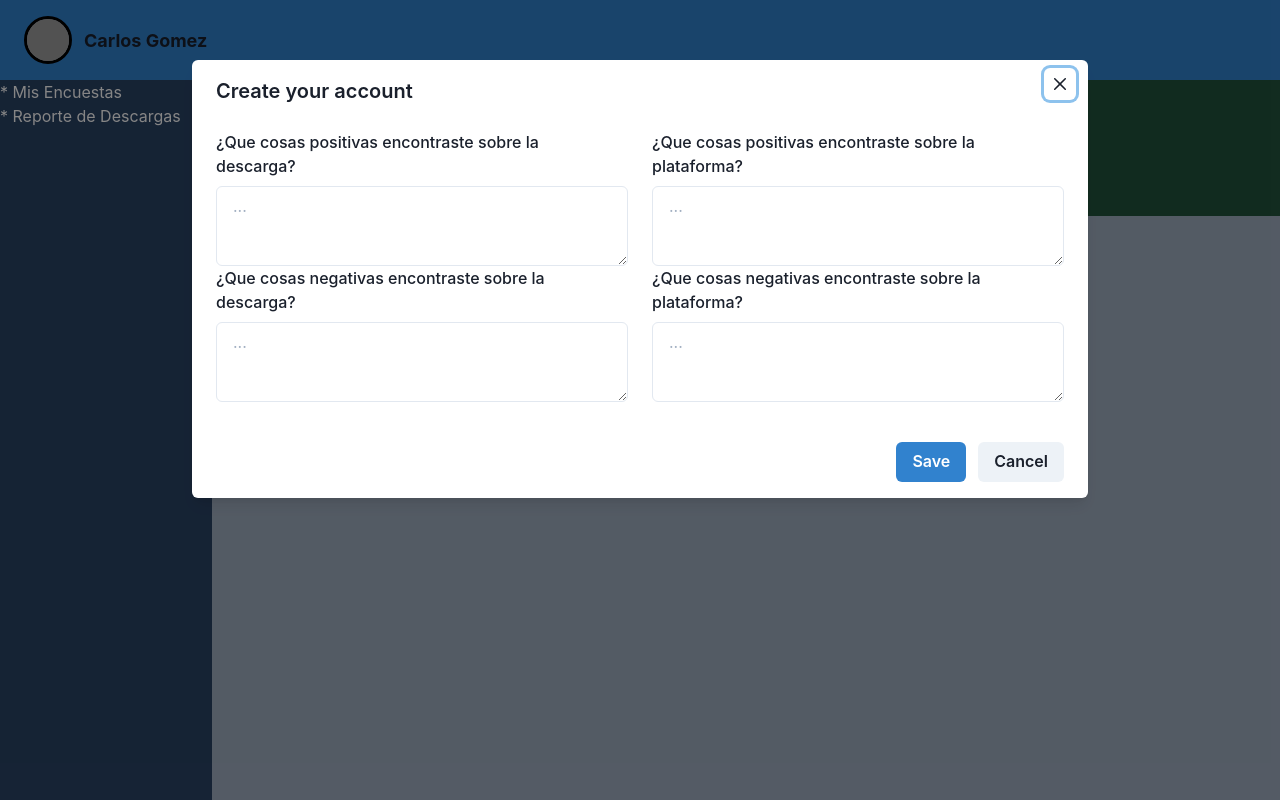
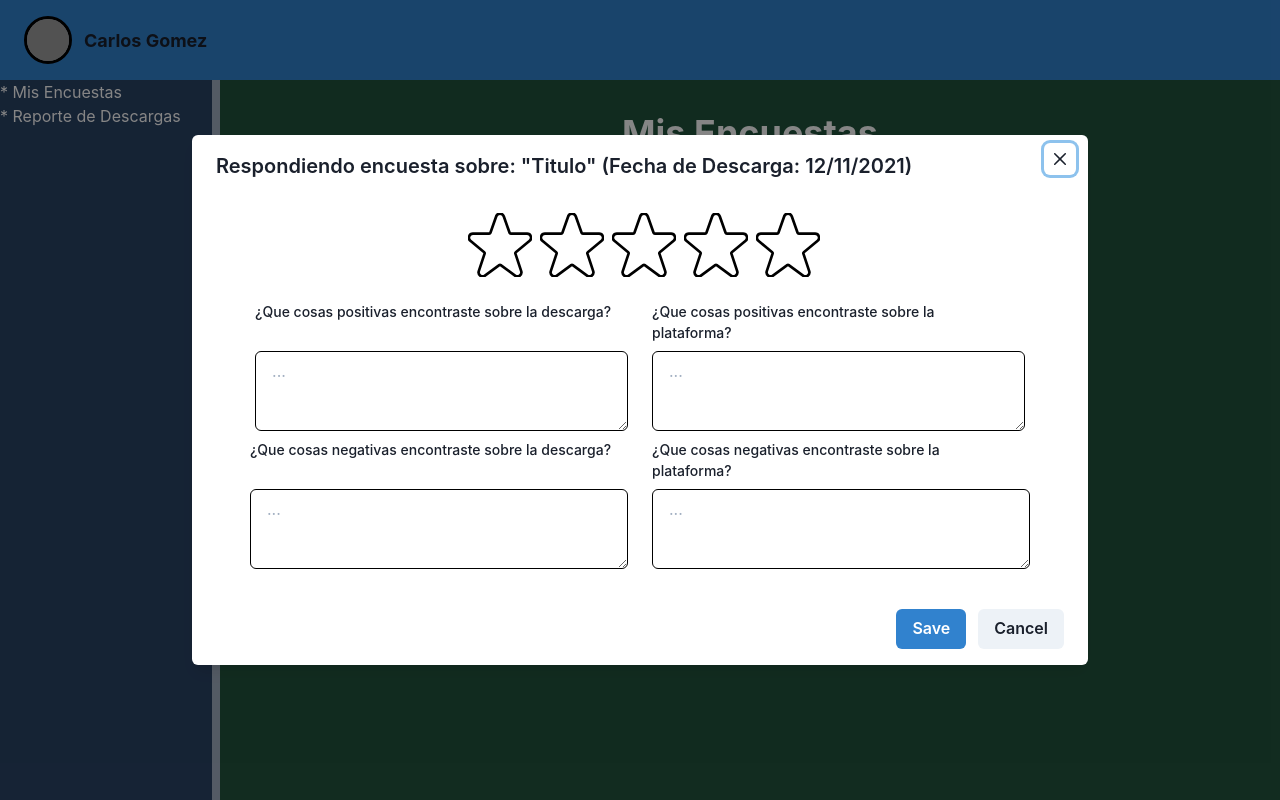
Before and after one commit to rodripavon97/tp-integrador-bases-de-datos-unsam, a React (Create React App) app in the folder integrador/: page /misEncuestas in a window 1280 px wide. Both pictures are taken after a click on the button "...". Built offline with nearby package versions, Linux system fonts and the light colour scheme; grey boxes are pictures that could not be loaded.

Commit message:
Avances en Mis Encuestas, arreglos de App, agregadas estrellas de Rating

```diff
--- a/integrador/src/App.js
+++ b/integrador/src/App.js
@@ -1,7 +1,7 @@
 import './App.css';
 import {ChakraProvider, List} from '@chakra-ui/react'
 import MisDescargas from './pages/MisDescargas';
-import { Box, Flex, HStack, ListItem, VStack } from '@chakra-ui/layout';
+import { Box, Flex, HStack, ListItem } from '@chakra-ui/layout';
 import HeaderUsuario from './components/headerUsuario';
 import {
   BrowserRouter as Router,
@@ -27,7 +27,7 @@ function App() {
                   <ListItem><Link to="/reporte">* Reporte de Descargas</Link></ListItem>
                 </List>
               </Box>
-              <Box h="100%" w="full" overflow="auto">
+              <Box maxH="100%" h="100%" w="full" overflow="auto">
                   <Switch>
                     <Route exact path="/">
                       <Redirect
--- /dev/null
+++ b/integrador/src/components/Rating.js
@@ -0,0 +1,78 @@
+//
+// Tomado de:
+//            https://codesandbox.io/s/y8zfo
+//
+
+import React, { useState } from "react";
+import { Box, Stack } from "@chakra-ui/layout";
+import { StarIcon } from "@chakra-ui/icons";
+
+const Rating = React.forwardRef(
+  ({ size, icon, scale, fillColor, strokeColor, stackMy, initialValue }, ref) => {
+    const [rating, setRating] = useState(initialValue? initialValue : 0);
+    const buttons = [];
+
+    const onClick = idx => {
+      if (!isNaN(idx)) {
+        // allow user to click first icon and set rating to zero if rating is already 1
+        if (rating === 1 && idx === 1) {
+          setRating(0);
+        } else {
+          setRating(idx);
+        }
+      }
+    };
+
+    const RatingIcon = ({ fill }) => {
+      return (
+        <StarIcon
+          fontSize={`${size}em`}
+          color={fillColor}
+          stroke={strokeColor}
+          onClick={onClick}
+          fillOpacity={fill ? "100%" : "0"}
+        />
+      );
+    };
+
+    const RatingButton = ({ idx, fill }) => {
+      return (
+        <Box
+          as="button"
+          aria-label={`Rate ${idx}`}
+          height={`${size}em`}
+          width={`${size}em`}
+          maxW="100%"
+          variant="unstyled"
+          onClick={() => onClick(idx)}
+          _focus={{ outline: 0 }}
+        >
+          <RatingIcon fill={fill} />
+        </Box>
+      );
+    };
+
+    for (let i = 1; i <= scale; i++) {
+      buttons.push(<RatingButton key={i} idx={i} fill={i <= rating} />);
+    }
+
+    return (
+      <Stack isInline my={stackMy ? stackMy : 4} justify="center">
+        <input name="rating" type="hidden" value={rating} ref={ref} />
+        {buttons}
+        {/* <Box width={`${size * 1.5}px`} textAlign="center">
+          <Text fontSize="sm" textTransform="uppercase">
+            Rating
+          </Text>
+          <Text fontSize="2xl" fontWeight="semibold" lineHeight="1.2em">
+            {rating}
+          </Text>
+        </Box> */}
+      </Stack>
+    );
+  }
+);
+
+Rating.displayName = "Rating";
+
+export default Rating;
--- a/integrador/src/components/botones.js
+++ /dev/null
@@ -1,6 +0,0 @@
-import { Button } from "@chakra-ui/button";
-
-const Botones = (props) => {
-  return <Button colorScheme="blue" size="xs">Button</Button>;
-};
-export default Botones
--- a/integrador/src/components/headerUsuario.js
+++ b/integrador/src/components/headerUsuario.js
@@ -1,5 +1,5 @@
 import { Avatar } from "@chakra-ui/avatar";
-import { Badge, Box, Flex, HStack, Text } from "@chakra-ui/layout";
+import {  Box, Flex, Text } from "@chakra-ui/layout";
 
 export default function HeaderUsuario () {
     return (
--- a/integrador/src/components/tablaDescarga.js
+++ b/integrador/src/components/tablaDescarga.js
@@ -1,27 +1,57 @@
 import { HStack, VStack } from "@chakra-ui/react";
-import { SimpleGrid, Box } from "@chakra-ui/react";
-import { AspectRatio, Center } from "@chakra-ui/layout";
-import Botones from "../components/botones.js";
-import { StarIcon} from "@chakra-ui/icons";
+import { Box, Button } from "@chakra-ui/react";
+import { Center } from "@chakra-ui/layout";
+import { FcDocument, FcMusic, FcClapperboard, FcLinux } from "react-icons/fc";
+import Rating from "./Rating.js";
 
 
+const FetchedIcon = (props) => {
+  switch (props.name) {
+    case 'Doc':
+      return <FcDocument {...props} />
+    case 'Mus':
+      return <FcMusic {...props} />
+    case 'Vid':
+      return <FcClapperboard {...props} />
+    default:
+      return <FcLinux {...props} />
+  }
+}
+
 const TablaDescargas = (props) => {
+
   return (
-    <Center>
+    <Center py={3}>
       <VStack w="60%">
-        <HStack h={20} w="100%" spacing={0}>
+        <HStack h={20} w="100%" spacing={0} alignItems="stretch">
           {/* <AspectRatio ratio={1}> */}
-            <Box bg="tomato" w="20%" h="100%">
-              Icono
-            </Box>
+            <Center bg="tomato" w="20%">
+              <FetchedIcon
+                name={props.tipoContenido}
+                fontSize="4em"
+              />
+            </Center>
           {/* </AspectRatio> */}
-          <VStack bg="tomato" w="45%">
-            <Box h="50%"> Titulo</Box>
-            <Box h="50%"> Fecha</Box>
+          <VStack bg="tomato" w="45%" justifyContent="space-evenly" alignItems="flex-start">
+            <Box> Titulo</Box>
+            <Box> Fecha</Box>
           </VStack>
-            <VStack bg="tomato" w="45%">
-              <Box h="50%"> <StarIcon/></Box>
-              <Box h="50%"> <Botones/> </Box>
+            <VStack bg="tomato" w="45%" justifyContent="space-evenly">
+              <Box justifyContent="center"> {/* FIXIT: Duele ese w */}
+                <Rating
+                  size={1.25}
+                  scale={5}
+                  initialValue={props.puntajeEncuesta}
+                  fillColor="gold"
+                  strokeColor="black"
+                  stackMy="0"
+                />
+              </Box>
+              <Box mt={0}>
+                <Button colorScheme="blue" size="xs" onClick={ props.onButtonClick }>
+                  { (props.puntajeEncuesta > 0) ? "Ver/Editar" : "Responder" } Encuesta
+                </Button>
+              </Box>
             </VStack>
         </HStack>
       </VStack>
--- a/integrador/src/pages/MisDescargas.js
+++ b/integrador/src/pages/MisDescargas.js
@@ -1,7 +1,7 @@
-import { Button } from "@chakra-ui/button";
-import React from "react";
-import { Box, HStack } from "@chakra-ui/layout";
-import TablaDescargas from "../components/tablaDescarga";
+import { Button } from "@chakra-ui/button"
+import React from "react"
+import { Box, Heading, HStack, VStack } from "@chakra-ui/layout"
+import TablaDescargas from "../components/tablaDescarga"
 import {
   Modal,
   ModalOverlay,
@@ -10,56 +10,118 @@ import {
   ModalFooter,
   ModalBody,
   ModalCloseButton,
-} from "@chakra-ui/react";
-import { FormControl } from "@chakra-ui/form-control";
-import { FormLabel } from "@chakra-ui/form-control";
-import { Input } from "@chakra-ui/input";
-import { useDisclosure } from "@chakra-ui/hooks";
-import { Textarea } from "@chakra-ui/textarea";
+} from "@chakra-ui/react"
+import { FormControl } from "@chakra-ui/form-control"
+import { FormLabel } from "@chakra-ui/form-control"
+import { useDisclosure } from "@chakra-ui/hooks"
+import { Textarea } from "@chakra-ui/react"
+import Rating from "../components/Rating"
+import { useState } from "react"
 export default function MisDescargas() {
-  const { isOpen, onOpen, onClose } = useDisclosure();
+
+  const { isOpen, onOpen, onClose } = useDisclosure()
+
+  const [puntajeEncuesta, setPuntajeEncuesta] = useState(0)
+  const [resPositivoDescarga, setResPositivoDescarga] = useState('')
+  const [resNegativoDescarga, setResNegativoDescarga] = useState('')
+  const [resPositivoPlataforma, setResPositivoPlataforma] = useState('')
+  const [resNegativoPlataforma, setResNegativoPlataforma] = useState('')
+
+  function abrirModal (id_encuesta) {
+    console.log("id_encuesta:" + id_encuesta)
+    setPuntajeEncuesta(2)
+    setResPositivoDescarga("Hola")
+    setResNegativoDescarga("Que")
+    setResPositivoPlataforma("Tal")
+    setResNegativoPlataforma("Como Te Va")
+    onOpen()
+  }
+
   return (
-    <Box p={2} bg="green.800">
-      <TablaDescargas />
+    <Box p={2} bg="green.800" minH="100%">
+      <Heading textAlign="center" color="white" pt={6} pb={12}>Mis Encuestas</Heading>
+
+      <TablaDescargas tipoContenido="Mus" puntajeEncuesta="5" />
+      <TablaDescargas idDescarga="7" tipoContenido="Doc" puntajeEncuesta="2" onButtonClick={() => abrirModal(7)} />
+      <TablaDescargas tipoContenido="Vid" puntajeEncuesta="0" />
+
+
       <Button onClick={onOpen}>...</Button>
-      <Modal  isOpen={isOpen} onClose={onClose}>
+
+
+
+      <Modal  isOpen={isOpen} onClose={onClose} isCentered>
         <ModalOverlay />
         <ModalContent maxW="70vw">
-          <ModalHeader>Create your account</ModalHeader>
+          <ModalHeader>Respondiendo encuesta sobre: "{`Titulo`}" (Fecha de Descarga: 12/11/2021)</ModalHeader>
           <ModalCloseButton />
-          <ModalBody pb={6}>
+          <ModalBody pb={6} pt={0}>
+            <VStack>
+              <Rating
+                size={4}
+                scale={5}
+                fillColor="gold"
+                strokeColor="black"
+                initialValue={puntajeEncuesta}
+              />
+
               <HStack spacing={6}>
                 <FormControl>
-                <FormLabel>
+                  <FormLabel minH="3em" fontSize="sm">
                     ¿Que cosas positivas encontraste sobre la descarga?
                   </FormLabel>
-                <Textarea maxLength={140}  placeholder="..." />
+                  <Textarea
+                    value={resPositivoDescarga}
+                    variant="outline"
+                    borderColor="black"
+                    maxLength={140}
+                    placeholder="..."
+                  />
                 </FormControl>
 
                 <FormControl mt={4}>
-                <FormLabel>
+                  <FormLabel minH="3em" fontSize="sm">
                     ¿Que cosas positivas encontraste sobre la plataforma?
                   </FormLabel>
-                <Textarea maxLength={140} placeholder="..." />
+                  <Textarea
+                    value={resPositivoPlataforma}
+                    variant="outline"
+                    borderColor="black"
+                    maxLength={140}
+                    placeholder="..."
+                  />
                 </FormControl>
               </HStack>
 
               <HStack spacing={6}>
                 <FormControl>
-              <FormLabel>
+                  <FormLabel minH="3em" fontSize="sm">
                     ¿Que cosas negativas encontraste sobre la descarga?
                   </FormLabel>
-              <Textarea maxLength={140}  placeholder="..." />
+                  <Textarea
+                    value={resNegativoDescarga}
+                    variant="outline"
+                    borderColor="black"
+                    maxLength={140}
+                    placeholder="..."
+                  />
 
                 </FormControl>
 
                 <FormControl>
-              <FormLabel>
+                  <FormLabel minH="3em" fontSize="sm">
                     ¿Que cosas negativas encontraste sobre la plataforma?
                   </FormLabel>
-              <Textarea maxLength={140} placeholder="..." />
+                  <Textarea
+                    value={resNegativoPlataforma}
+                    variant="outline"
+                    borderColor="black"
+                    maxLength={140}
+                    placeholder="..."
+                  />
                 </FormControl>
               </HStack>
+            </VStack>
           </ModalBody>
 
           <ModalFooter>
@@ -73,49 +135,3 @@ export default function MisDescargas() {
     </Box>
   );
 }
-function InitialFocus() {
-  const { isOpen, onOpen, onClose } = useDisclosure();
-
-  const initialRef = React.useRef();
-  const finalRef = React.useRef();
-
-  return (
-    <>
-      <Button onClick={onOpen}>Open Modal</Button>
-      <Button ml={4} ref={finalRef}>
-        I'll receive focus on close
-      </Button>
-
-      <Modal
-        initialFocusRef={initialRef}
-        finalFocusRef={finalRef}
-        isOpen={isOpen}
-        onClose={onClose}
-      >
-        <ModalOverlay />
-        <ModalContent>
-          <ModalHeader>Create your account</ModalHeader>
-          <ModalCloseButton />
-          <ModalBody pb={6}>
-            <FormControl>
-              <FormLabel>First name</FormLabel>
-              <Input ref={initialRef} placeholder="First name" />
-            </FormControl>
-
-            <FormControl mt={4}>
-              <FormLabel>Last name</FormLabel>
-              <Input placeholder="Last name" />
-            </FormControl>
-          </ModalBody>
-
-          <ModalFooter>
-            <Button colorScheme="blue" mr={3}>
-              Save
-            </Button>
-            <Button onClick={onClose}>Cancel</Button>
-          </ModalFooter>
-        </ModalContent>
-      </Modal>
-    </>
-  );
-}
```
Lines whose indentation alone changed are shown as unchanged.
